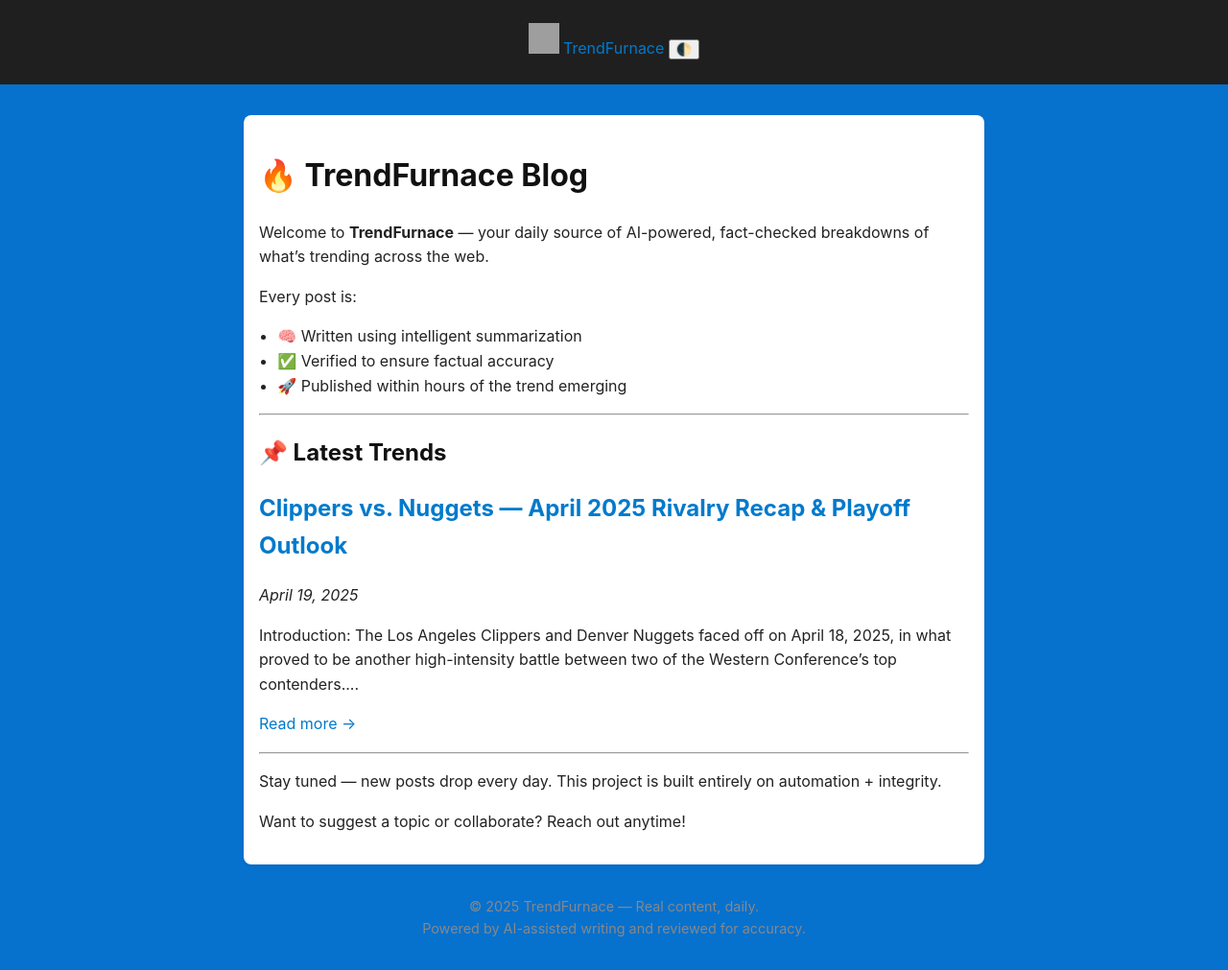
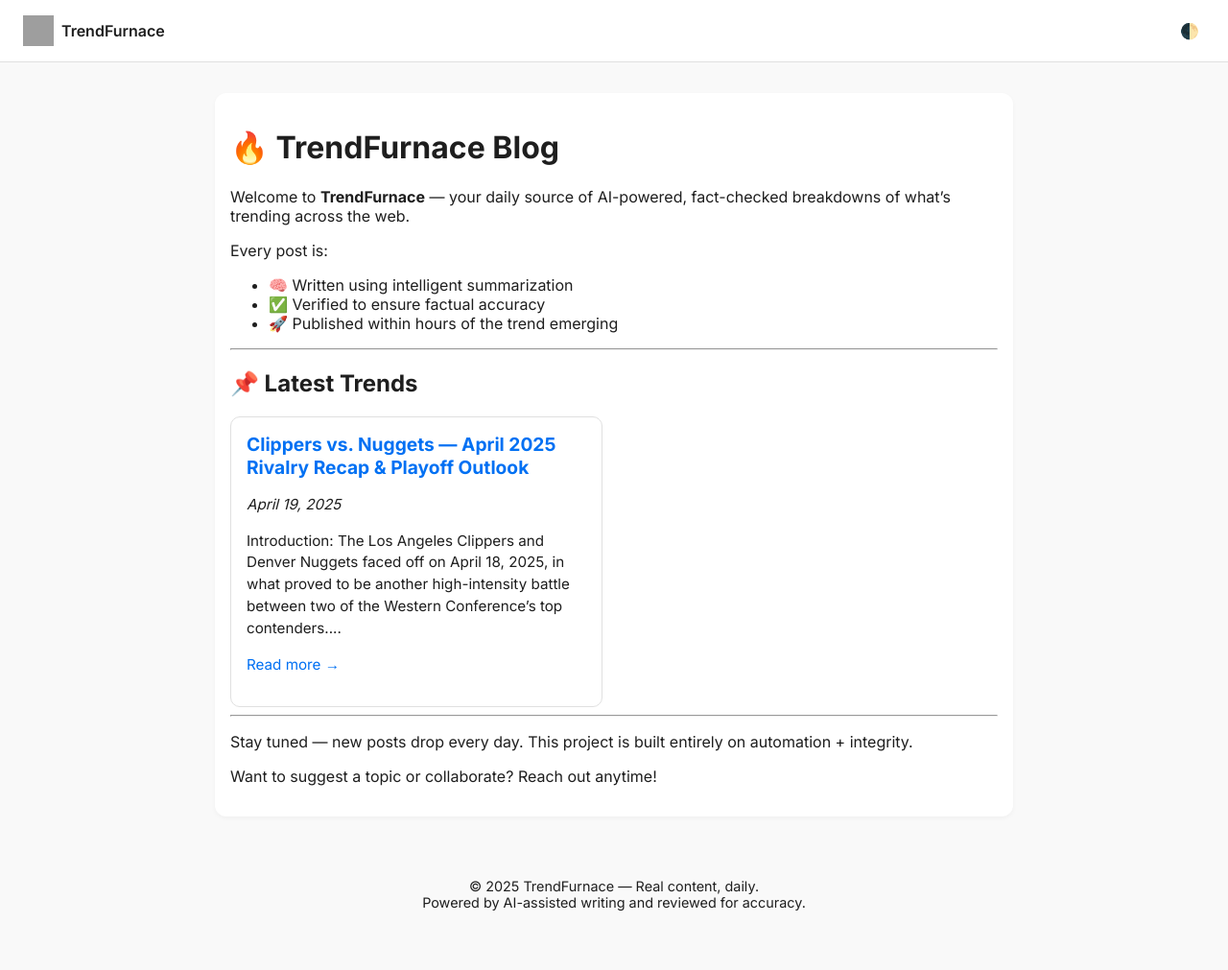
Before and after one commit to Monsieur-Nico/trendfurnace-blog, a Jekyll site: the page built from index.md, in a window 1280 px wide and 1011 px high. Shown: the whole window at 96% size. Built offline with Jekyll 4.4.1, drawn with Linux system fonts in a browser that asks for light colours; grey boxes are pictures that could not be loaded.

Commit message:
Add modern design system with dark mode, grid layout, and responsive styling

```diff
--- a/assets/css/style.css
+++ b/assets/css/style.css
@@ -1,49 +1,81 @@
+@import url('https://fonts.googleapis.com/css2?family=Inter:wght@400;600;700&display=swap');
+
+:root {
+  --bg-color: #f9f9f9;
+  --text-color: #1e1e1e;
+  --accent-color: #0070f3;
+  --card-bg: #ffffff;
+  --border-color: #e0e0e0;
+}
+
+[data-theme='dark'] {
+  --bg-color: #0f0f0f;
+  --text-color: #ffffff;
+  --accent-color: #42aaff;
+  --card-bg: #1a1a1a;
+  --border-color: #333;
+}
+
 body {
-  font-family: -apple-system, BlinkMacSystemFont, 'Segoe UI', Roboto, Helvetica,
-    Arial, sans-serif;
-  background-color: rgb(7, 113, 206);
-  color: #222;
+  font-family: 'Inter', sans-serif;
+  background-color: var(--bg-color);
+  color: var(--text-color);
   margin: 0;
   padding: 0;
-  line-height: 1.6;
+  transition: background 0.2s ease, color 0.2s ease;
 }
 
 header {
-  background: #1f1f1f;
-  color: white;
-  padding: 1.5rem 1rem;
-  text-align: center;
+  background: var(--card-bg);
+  padding: 1rem 1.5rem;
+  border-bottom: 1px solid var(--border-color);
+  display: flex;
+  justify-content: space-between;
+  align-items: center;
+  position: sticky;
+  top: 0;
+  z-index: 10;
 }
 
 header h1 {
   margin: 0;
-  font-size: 1.8rem;
+  font-size: 1.5rem;
+}
+
+.logo {
+  display: flex;
+  align-items: center;
+  gap: 0.5rem;
+  text-decoration: none;
+  color: var(--text-color);
+  font-weight: 600;
+}
+
+.toggle-theme {
+  cursor: pointer;
+  border: none;
+  background: none;
+  color: var(--text-color);
+  font-size: 1rem;
 }
 
 main {
-  max-width: 740px;
+  max-width: 800px;
   margin: 2rem auto;
   padding: 1rem;
-  background: white;
-  border-radius: 8px;
-  box-shadow: 0 2px 4px rgba(0, 0, 0, 0.05);
-}
-
-footer {
-  text-align: center;
-  font-size: 0.9rem;
-  color: #888;
-  margin: 2rem 0;
+  background: var(--card-bg);
+  border-radius: 12px;
+  box-shadow: 0 2px 5px rgba(0, 0, 0, 0.04);
 }
 
 h1,
 h2,
 h3 {
-  color: #111;
+  color: var(--text-color);
 }
 
 a {
-  color: #007acc;
+  color: var(--accent-color);
   text-decoration: none;
 }
 
@@ -51,13 +83,44 @@
   text-decoration: underline;
 }
 
-ul {
-  padding-left: 1.2rem;
+footer {
+  text-align: center;
+  color: var(--text-color);
+  font-size: 0.9rem;
+  margin: 4rem 0 2rem;
 }
 
-code {
-  background: #f4f4f4;
-  padding: 0.2em 0.4em;
-  border-radius: 4px;
-  font-family: monospace;
+.post-list {
+  display: grid;
+  grid-template-columns: 1fr;
+  gap: 1.5rem;
 }
+
+@media (min-width: 640px) {
+  .post-list {
+    grid-template-columns: 1fr 1fr;
+  }
+}
+
+.post-card {
+  background: var(--card-bg);
+  padding: 1rem;
+  border-radius: 10px;
+  border: 1px solid var(--border-color);
+  transition: border 0.2s ease;
+}
+
+.post-card:hover {
+  border-color: var(--accent-color);
+}
+
+.post-card h2 {
+  margin-top: 0;
+  font-size: 1.2rem;
+}
+
+.post-card p {
+  font-size: 0.95rem;
+  line-height: 1.5;
+  color: var(--text-color);
+}
```
